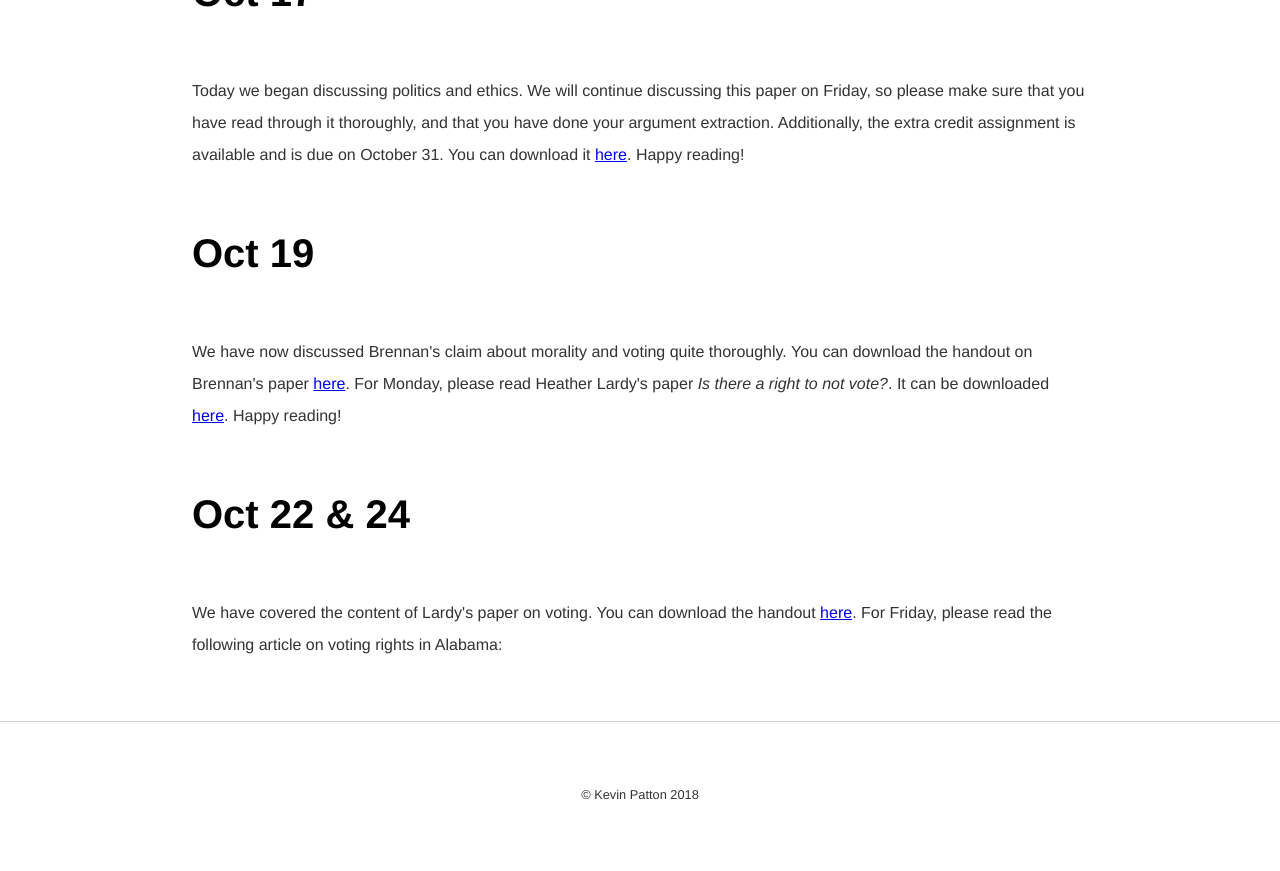
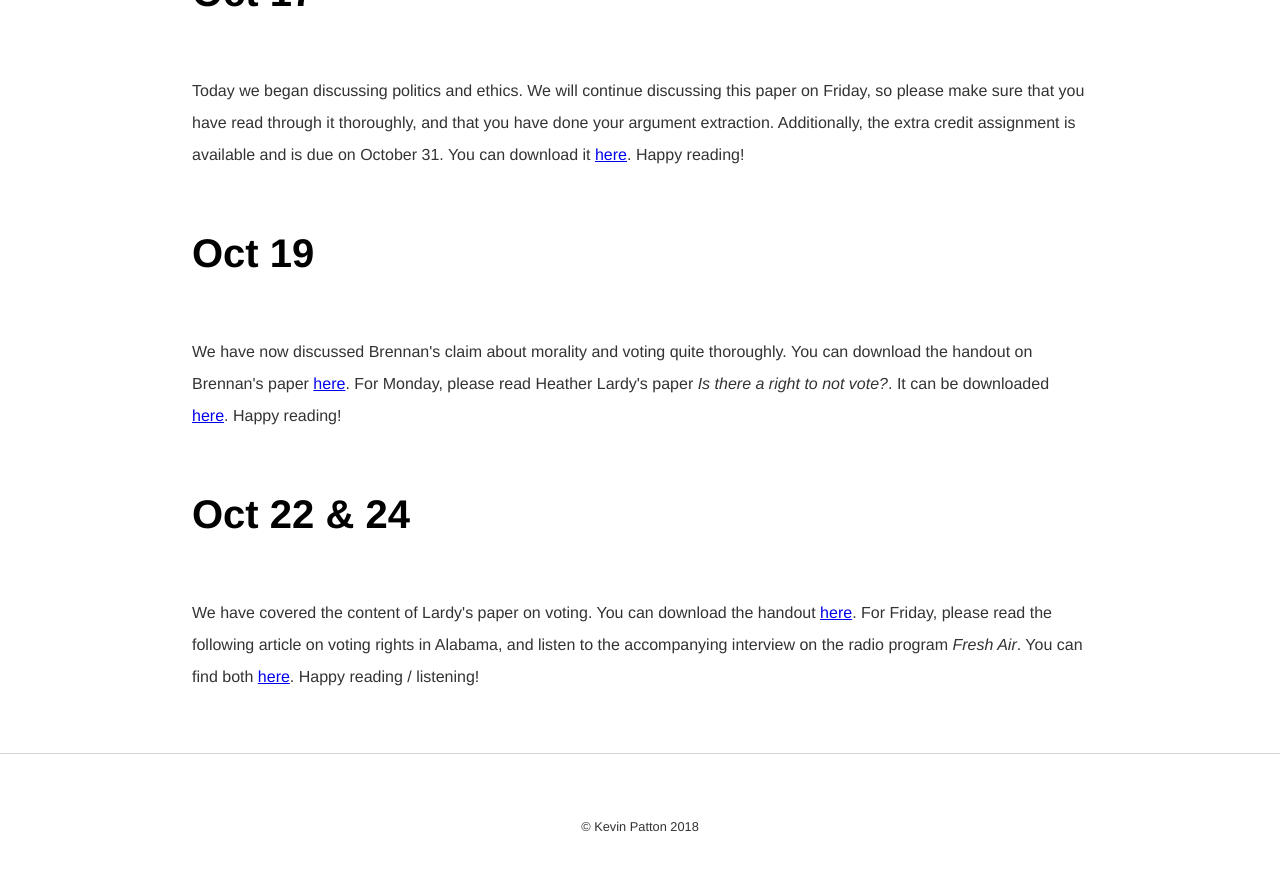
Before and after one commit to kevinjpatton/kevinjpatton.github.io, a Jekyll site: the page built from teaching/phil1020/index.html, in a window 1280 px wide and 900 px high, scrolled down 5223 px. Shown: the top 871 px of the window. Built offline with Jekyll 4.4.1, drawn with Linux system fonts in a browser that asks for light colours; Markdown is read by kramdown in place of the engine named in the settings.

Commit message:
Update index.html

```diff
--- a/teaching/phil1020/index.html
+++ b/teaching/phil1020/index.html
@@ -47,4 +47,5 @@ http://www.sfu.ca/philosophy/resources/writing.html>here</a>.
 <h1>Oct 19</h1>
 <p>We have now discussed Brennan's claim about morality and voting quite thoroughly.  You can download the handout on Brennan's paper <a href=/teaching/phil1020/Handout_JohnBrennan.pdf	target="_blank">here</a>.  For Monday, please read Heather Lardy's paper <i>Is there a right to not vote?</i>.   It can be downloaded <a href=/teaching/phil1020/HeatherLardy_RightVote.pdf	target="_blank">here</a>.  Happy reading!</p>
 <h1>Oct 22 & 24</h1>
-<p>We have covered the content of Lardy's paper on voting.  You can download the handout <a href=/teaching/phil1020/Handout_HeatherLardy.pdf	target="_blank">here</a>.  For Friday, please read the following article on voting rights in Alabama:
+<p>We have covered the content of Lardy's paper on voting.  You can download the handout <a href=/teaching/phil1020/Handout_HeatherLardy.pdf	target="_blank">here</a>.  For Friday, please read the following article on voting rights in Alabama, and listen to the accompanying interview on the radio program <i>Fresh Air</i>.  You can find both <a href=http://www.apr.org/post/republican-voter-suppression-efforts-are-targeting-minorities-journalist-says#stream/0
+	target="_blank">here</a>.  Happy reading / listening!</p>
```
